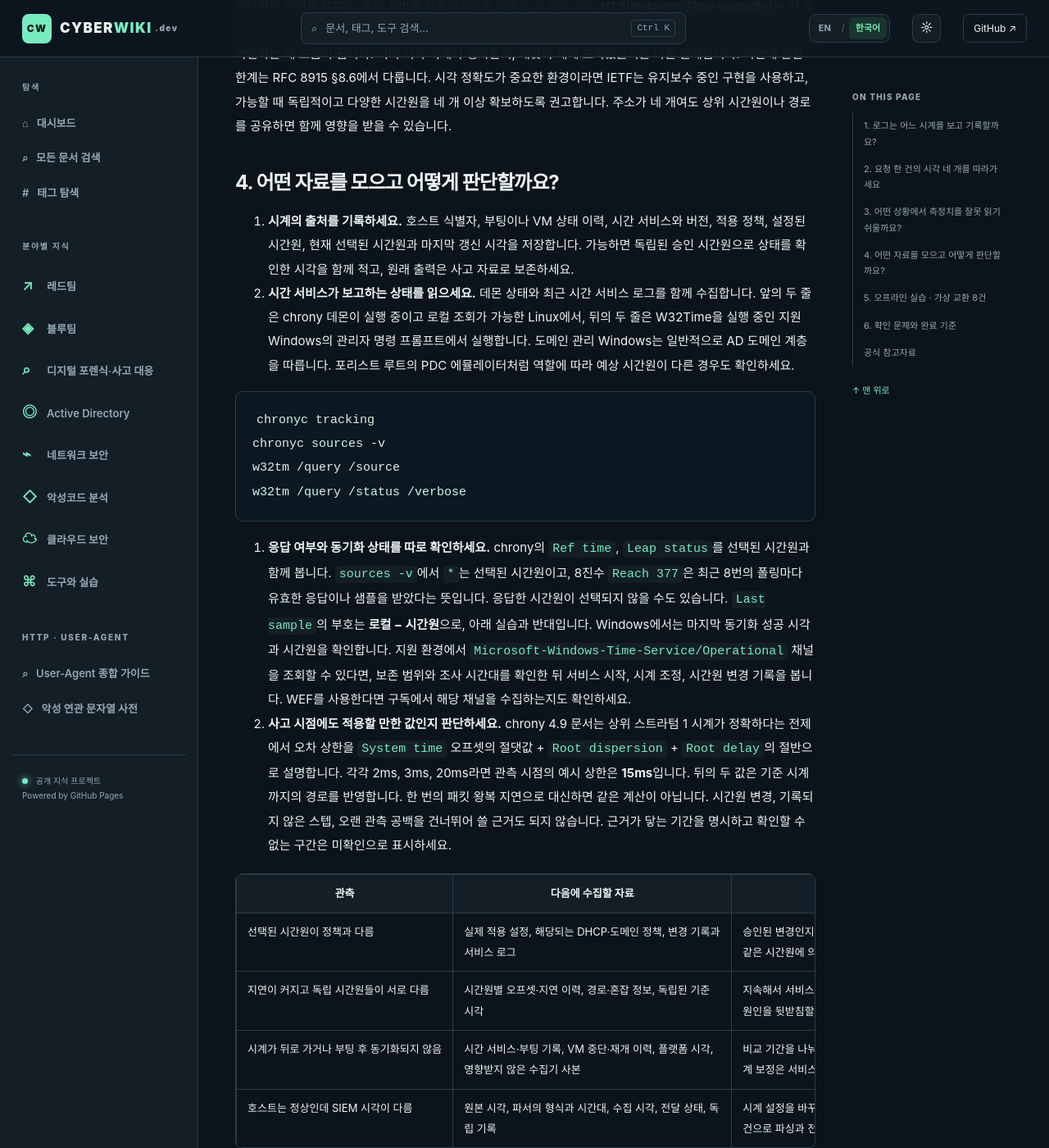
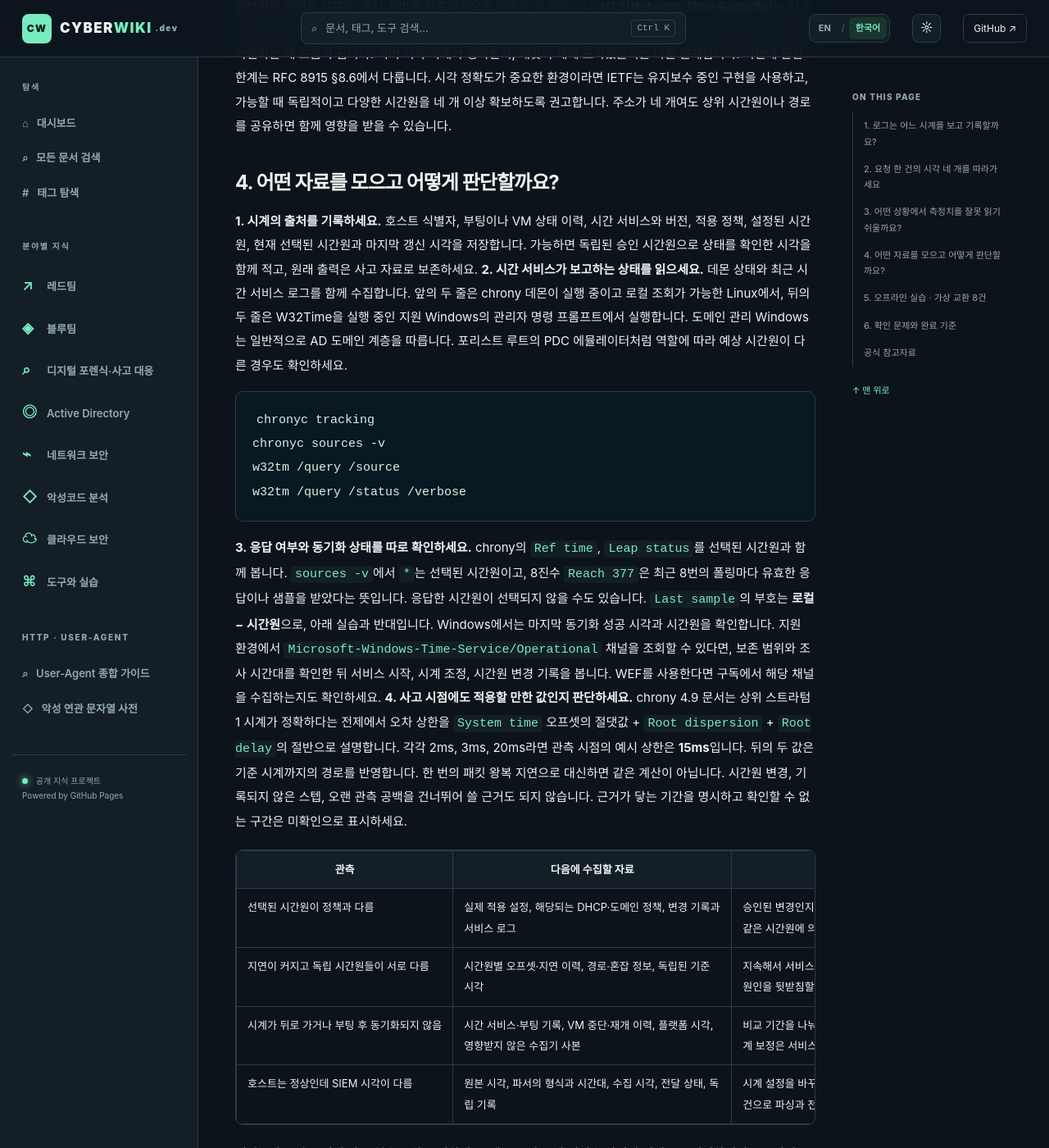
Before and after one commit to DFIDwiz-sketch/cybersecurity-wiki, a Jekyll site: the page built from _ko_articles/ntp-clock-evidence.md, in a window 1280 px wide and 1400 px high, scrolled down 2605 px. Shown: the whole window at 82% size. Built offline with Jekyll 4.4.1, drawn with Linux system fonts in a browser that asks for light colours; some of the changed text lies outside the part shown.

Commit message:
Preserve clock investigation step numbers around command example

```diff
--- a/_ko_articles/ntp-clock-evidence.md
+++ b/_ko_articles/ntp-clock-evidence.md
@@ -50,8 +50,8 @@ NTP는 왕복 경로의 평균을 바탕으로 오프셋을 추정합니다. 요
 
 ## 4. 어떤 자료를 모으고 어떻게 판단할까요?
 
-1. **시계의 출처를 기록하세요.** 호스트 식별자, 부팅이나 VM 상태 이력, 시간 서비스와 버전, 적용 정책, 설정된 시간원, 현재 선택된 시간원과 마지막 갱신 시각을 저장합니다. 가능하면 독립된 승인 시간원으로 상태를 확인한 시각을 함께 적고, 원래 출력은 사고 자료로 보존하세요.
-2. **시간 서비스가 보고하는 상태를 읽으세요.** 데몬 상태와 최근 시간 서비스 로그를 함께 수집합니다. 앞의 두 줄은 chrony 데몬이 실행 중이고 로컬 조회가 가능한 Linux에서, 뒤의 두 줄은 W32Time을 실행 중인 지원 Windows의 관리자 명령 프롬프트에서 실행합니다. 도메인 관리 Windows는 일반적으로 AD 도메인 계층을 따릅니다. 포리스트 루트의 PDC 에뮬레이터처럼 역할에 따라 예상 시간원이 다른 경우도 확인하세요.
+**1. 시계의 출처를 기록하세요.** 호스트 식별자, 부팅이나 VM 상태 이력, 시간 서비스와 버전, 적용 정책, 설정된 시간원, 현재 선택된 시간원과 마지막 갱신 시각을 저장합니다. 가능하면 독립된 승인 시간원으로 상태를 확인한 시각을 함께 적고, 원래 출력은 사고 자료로 보존하세요.
+**2. 시간 서비스가 보고하는 상태를 읽으세요.** 데몬 상태와 최근 시간 서비스 로그를 함께 수집합니다. 앞의 두 줄은 chrony 데몬이 실행 중이고 로컬 조회가 가능한 Linux에서, 뒤의 두 줄은 W32Time을 실행 중인 지원 Windows의 관리자 명령 프롬프트에서 실행합니다. 도메인 관리 Windows는 일반적으로 AD 도메인 계층을 따릅니다. 포리스트 루트의 PDC 에뮬레이터처럼 역할에 따라 예상 시간원이 다른 경우도 확인하세요.
 
 ~~~text
 chronyc tracking
@@ -60,8 +60,8 @@ w32tm /query /source
 w32tm /query /status /verbose
 ~~~
 
-3. **응답 여부와 동기화 상태를 따로 확인하세요.** chrony의 `Ref time`, `Leap status`를 선택된 시간원과 함께 봅니다. `sources -v`에서 `*`는 선택된 시간원이고, 8진수 `Reach 377`은 최근 8번의 폴링마다 유효한 응답이나 샘플을 받았다는 뜻입니다. 응답한 시간원이 선택되지 않을 수도 있습니다. `Last sample`의 부호는 **로컬 − 시간원**으로, 아래 실습과 반대입니다. Windows에서는 마지막 동기화 성공 시각과 시간원을 확인합니다. 지원 환경에서 `Microsoft-Windows-Time-Service/Operational` 채널을 조회할 수 있다면, 보존 범위와 조사 시간대를 확인한 뒤 서비스 시작, 시계 조정, 시간원 변경 기록을 봅니다. WEF를 사용한다면 구독에서 해당 채널을 수집하는지도 확인하세요.
-4. **사고 시점에도 적용할 만한 값인지 판단하세요.** chrony 4.9 문서는 상위 스트라텀 1 시계가 정확하다는 전제에서 오차 상한을 `System time` 오프셋의 절댓값 + `Root dispersion` + `Root delay`의 절반으로 설명합니다. 각각 2ms, 3ms, 20ms라면 관측 시점의 예시 상한은 **15ms**입니다. 뒤의 두 값은 기준 시계까지의 경로를 반영합니다. 한 번의 패킷 왕복 지연으로 대신하면 같은 계산이 아닙니다. 시간원 변경, 기록되지 않은 스텝, 오랜 관측 공백을 건너뛰어 쓸 근거도 되지 않습니다. 근거가 닿는 기간을 명시하고 확인할 수 없는 구간은 미확인으로 표시하세요.
+**3. 응답 여부와 동기화 상태를 따로 확인하세요.** chrony의 `Ref time`, `Leap status`를 선택된 시간원과 함께 봅니다. `sources -v`에서 `*`는 선택된 시간원이고, 8진수 `Reach 377`은 최근 8번의 폴링마다 유효한 응답이나 샘플을 받았다는 뜻입니다. 응답한 시간원이 선택되지 않을 수도 있습니다. `Last sample`의 부호는 **로컬 − 시간원**으로, 아래 실습과 반대입니다. Windows에서는 마지막 동기화 성공 시각과 시간원을 확인합니다. 지원 환경에서 `Microsoft-Windows-Time-Service/Operational` 채널을 조회할 수 있다면, 보존 범위와 조사 시간대를 확인한 뒤 서비스 시작, 시계 조정, 시간원 변경 기록을 봅니다. WEF를 사용한다면 구독에서 해당 채널을 수집하는지도 확인하세요.
+**4. 사고 시점에도 적용할 만한 값인지 판단하세요.** chrony 4.9 문서는 상위 스트라텀 1 시계가 정확하다는 전제에서 오차 상한을 `System time` 오프셋의 절댓값 + `Root dispersion` + `Root delay`의 절반으로 설명합니다. 각각 2ms, 3ms, 20ms라면 관측 시점의 예시 상한은 **15ms**입니다. 뒤의 두 값은 기준 시계까지의 경로를 반영합니다. 한 번의 패킷 왕복 지연으로 대신하면 같은 계산이 아닙니다. 시간원 변경, 기록되지 않은 스텝, 오랜 관측 공백을 건너뛰어 쓸 근거도 되지 않습니다. 근거가 닿는 기간을 명시하고 확인할 수 없는 구간은 미확인으로 표시하세요.
 
 | 관측 | 다음에 수집할 자료 | 대응 |
 | --- | --- | --- |
```
Also changed, not shown: other parts of _ko_articles/ntp-clock-evidence.md (+1 -1 lines), _articles/ntp-clock-evidence.md (+5 -5 lines).
